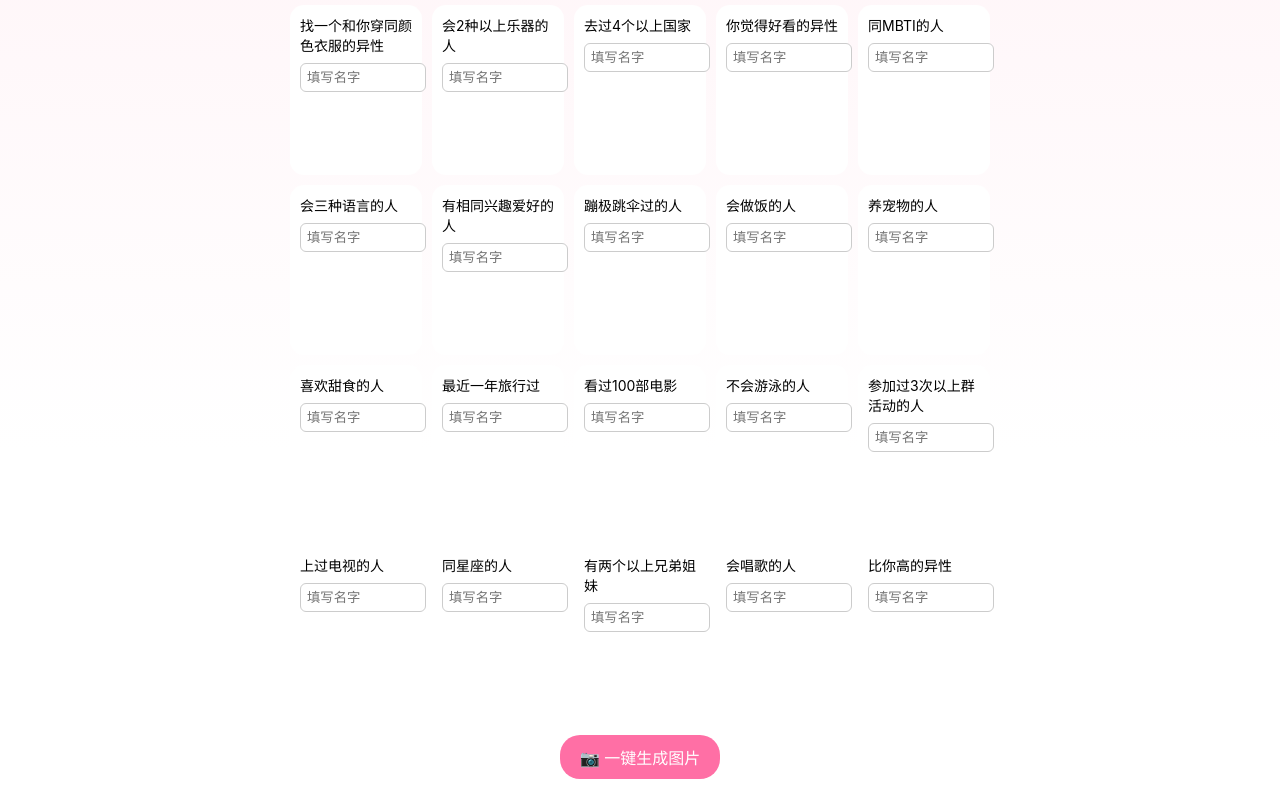
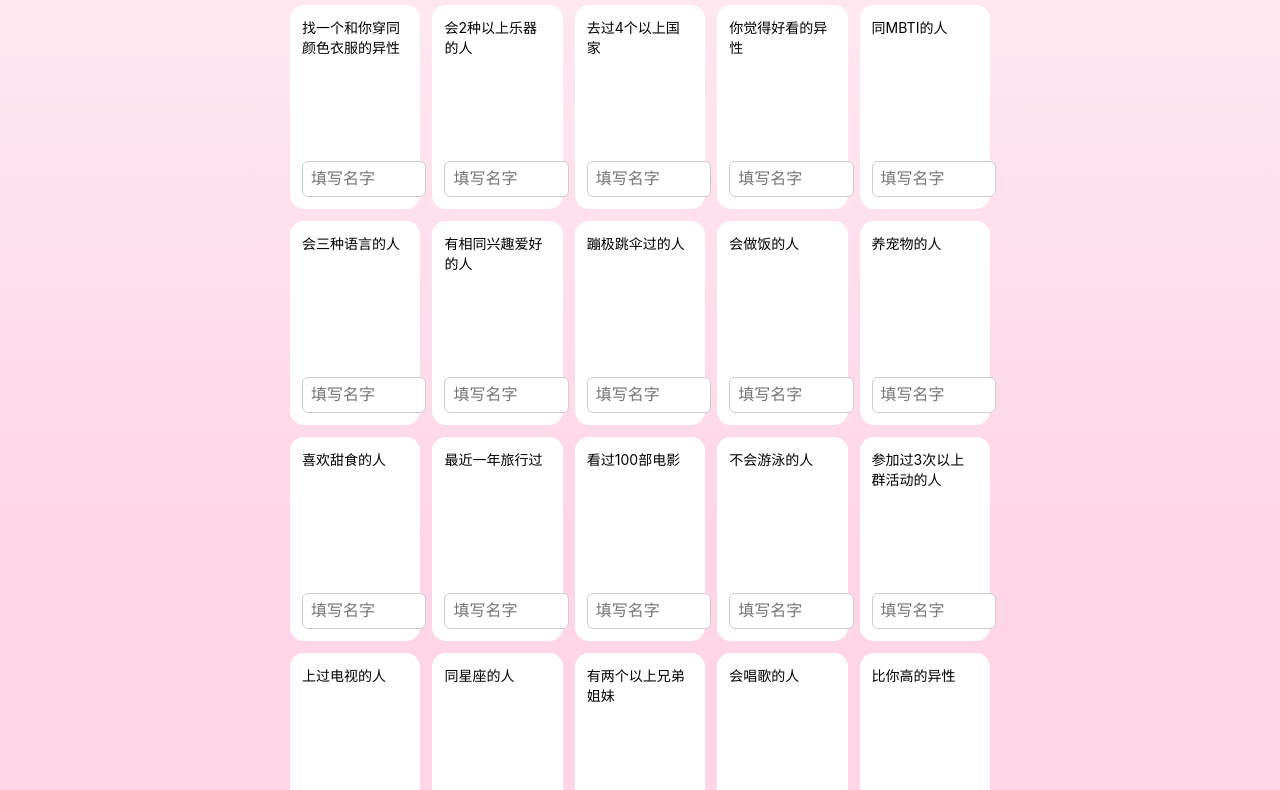
Before and after one commit to cathyzhuang0916/homi---game, a plain HTML site: page index.html in a window 1280 px wide. Shown: the part 102-892 px from the top of the page. Drawn offline with nearby package versions, Linux system fonts and the light colour scheme.

Commit message:
Add files via upload

```diff
--- a/index.html
+++ b/index.html
@@ -8,25 +8,34 @@
     body {
       font-family: -apple-system, BlinkMacSystemFont, "Segoe UI", Roboto,
       "PingFang SC", "Hiragino Sans GB", "Microsoft YaHei", sans-serif;
-      background: linear-gradient(180deg,#fff5f8 0%,#fff 60%);
+      /* 深背景 */
+      background: linear-gradient(180deg,#ffebf2 0%,#ffd6e8 60%);
       margin:0; padding:20px;
     }
     .container { max-width:700px; margin:0 auto; }
     h1 { text-align:center; margin-bottom:20px; }
-    .grid { display:grid; grid-template-columns:repeat(5,1fr); gap:10px; }
+    .grid { display:grid; grid-template-columns:repeat(5,1fr); gap:12px; }
     .cell {
       background:#fff;
       border-radius:14px;
-      padding:10px;
-      min-height:150px;
+      padding:12px;       /* 增大 padding */
+      min-height:180px;   /* 增高格子 */
       display:flex;
       flex-direction:column;
+      justify-content:space-between;
     }
     .cell.done { background:#ffd6e8; }
-    .question { font-size:14px; margin-bottom:8px; }
-    .name-input { width:100%; padding:6px; border-radius:6px; border:1px solid #ccc; flex-shrink:0; }
+    .question { font-size:14px; margin-bottom:10px; }
+    .name-input {
+      width:100%;
+      padding:8px;       /* 输入框变大 */
+      font-size:16px;    /* 字体更大 */
+      border-radius:6px;
+      border:1px solid #ccc;
+      flex-shrink:0;
+    }
     #downloadImage {
-      padding:10px 20px;
+      padding:12px 24px;
       font-size:16px;
       border-radius:20px;
       border:none;
@@ -103,9 +112,9 @@
     document.getElementById("downloadImage").onclick = async ()=>{
       const container = document.getElementById("container");
       html2canvas(container, {
-        scale:1,       // scale 调小，避免微信截断
+        scale:2,       // 放大 scale，生成更清晰完整图片
         useCORS:true,
-        scrollY:-window.scrollY // 避免截取滚动条
+        scrollY:-window.scrollY
       }).then(canvas=>{
         const imgData = canvas.toDataURL("image/png");
         const link = document.createElement("a");
```
